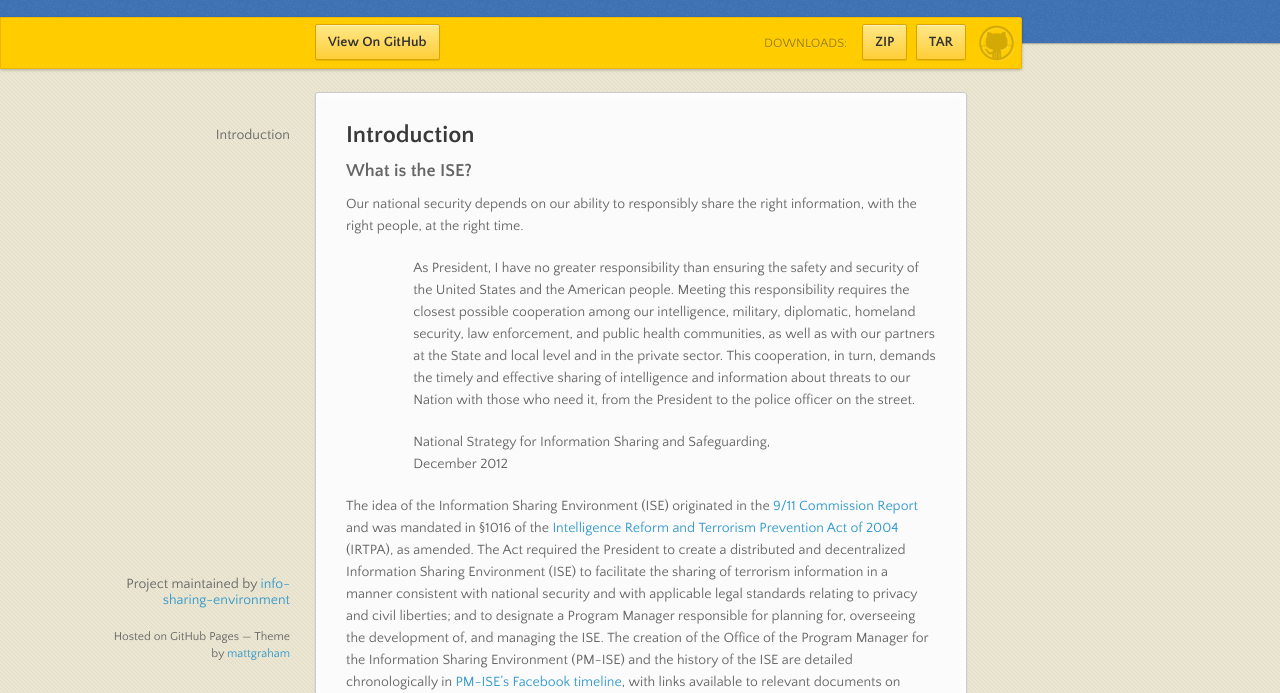
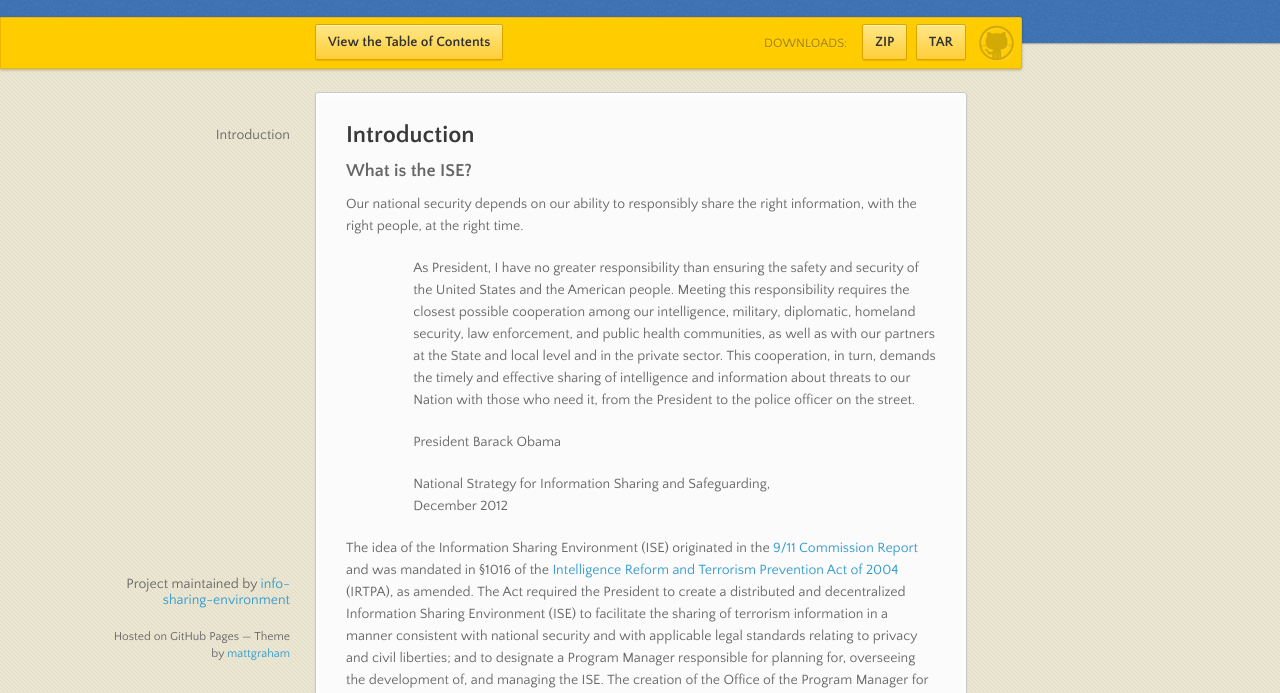
Before and after one commit to info-sharing-environment/management-plan, a plain HTML site: page index.html in a window 1280 px wide. Shown: the part 98-791 px from the top of the page. Drawn offline with nearby package versions, Linux system fonts and the light colour scheme.

Commit message:
Update index.html

```diff
--- a/index.html
+++ b/index.html
@@ -24,7 +24,7 @@
       <div id="banner">
         <span id="logo"></span>
 
-        <a href="https://github.com/info-sharing-environment/Management-Plan" class="button fork"><strong>View On GitHub</strong></a>
+        <a href="https://github.com/info-sharing-environment/Management-Plan" class="button fork"><strong>View the Table of Contents</strong></a>
         <div class="downloads">
           <span>Downloads:</span>
           <ul>
@@ -44,6 +44,7 @@
       <p>Our national security depends on our ability to responsibly share the right information, with the right people, at the right time.</p>
 <div style="margin-left:.7in;">
 	<p>As President, I have no greater responsibility than ensuring the safety and security of the United States and the American people. Meeting this responsibility requires the closest possible cooperation among our intelligence, military, diplomatic, homeland security, law enforcement, and public health communities, as well as with our partners at the State and local level and in the private sector. This cooperation, in turn, demands the timely and effective sharing of intelligence and information about threats to our Nation with those who need it, from the President to the police officer on the street.</p>
+	<p>President Barack Obama</p>
 	<p>National Strategy for Information Sharing and Safeguarding,<br />
 		December 2012</p>
 </div>
```
